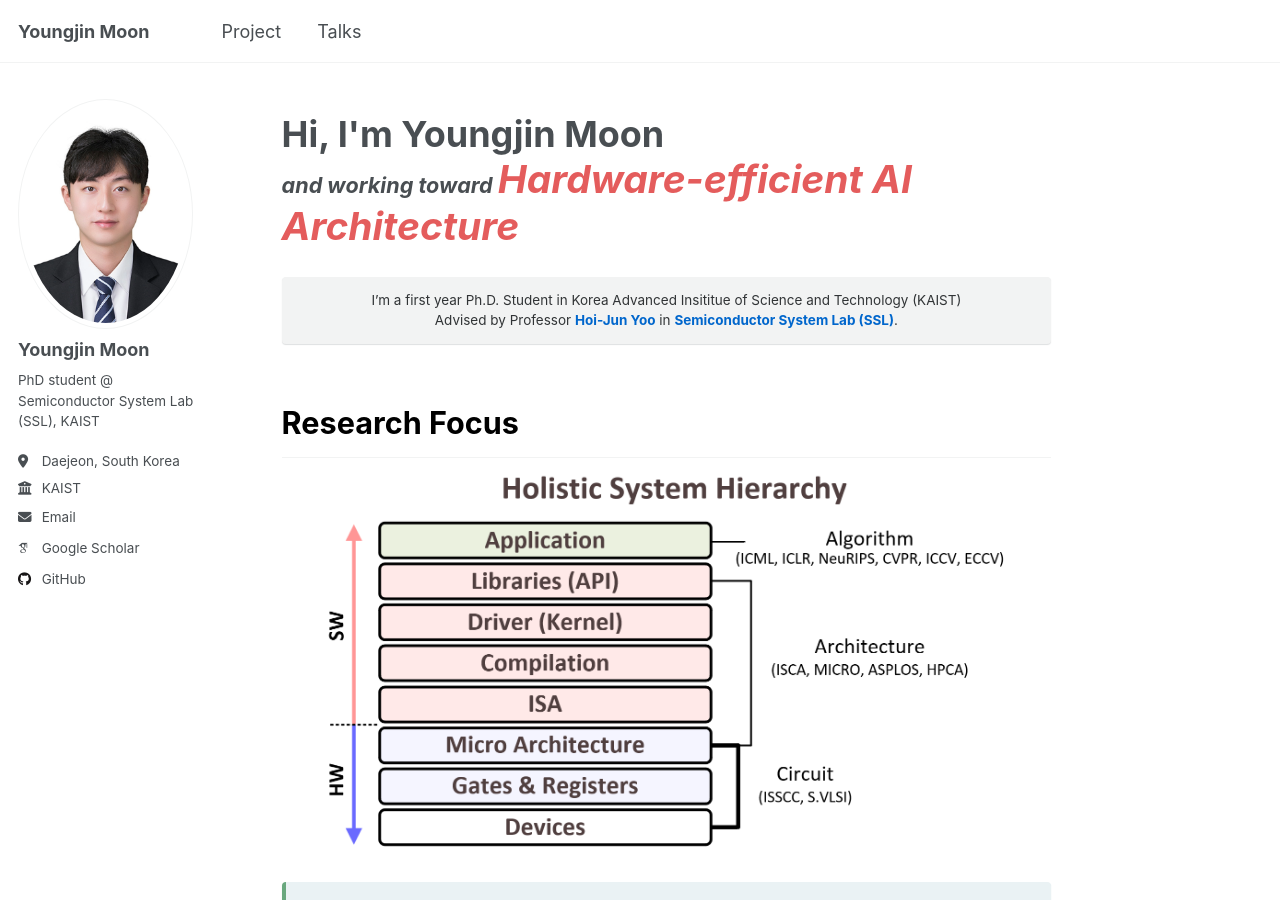
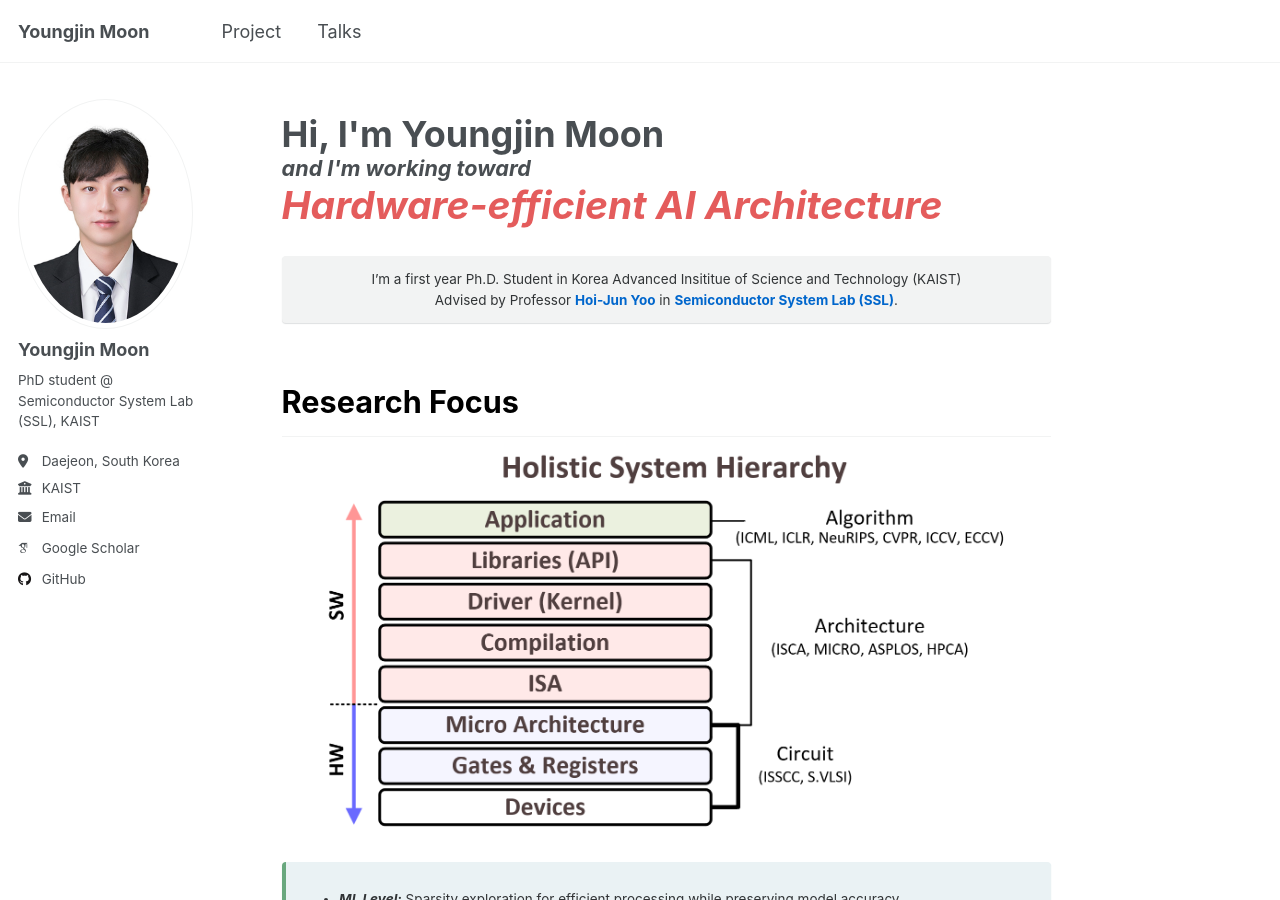
Before and after one commit to yjmoon99/yjmoon99.github.io, a Jekyll site: the page built from _pages/about.md, in a window 1280 px wide and 900 px high. Built offline with Jekyll 4.4.1, drawn with Linux system fonts in a browser that asks for light colours; some web fonts are replaced; a script that is not in the unit is left out.

Commit message:
Update Title

```diff
--- a/_pages/about.md
+++ b/_pages/about.md
@@ -6,9 +6,9 @@ redirect_from:
   - /about/
   - /about.html
 ---
-<div style="font-weight: bold; margin-bottom: 0.5em; line-height: 1.2;">
+<div style="font-weight: bold; margin-bottom: 0.5em; line-height: 1.2; max-width: 100%;">
 <span style="font-size: 2.0em; font-weight: bold;">Hi, I'm Youngjin Moon</span><br>
-<span style="font-size: 1.2em; font-style: italic;">and working toward <em style="font-size: 1.8em; color:rgb(228, 92, 92); font-style: italic;">Hardware-efficient AI Architecture</em></span>
+<span style="font-size: 1.2em; font-style: italic;">and I'm working toward <em style="font-size: 1.8em; color:rgb(228, 92, 92); font-style: italic; white-space: nowrap;">Hardware-efficient AI Architecture</em></span>
 </div>
 
 <div class="notice" markdown="1" style="text-align: center; font-size: 1.7em;">
```
